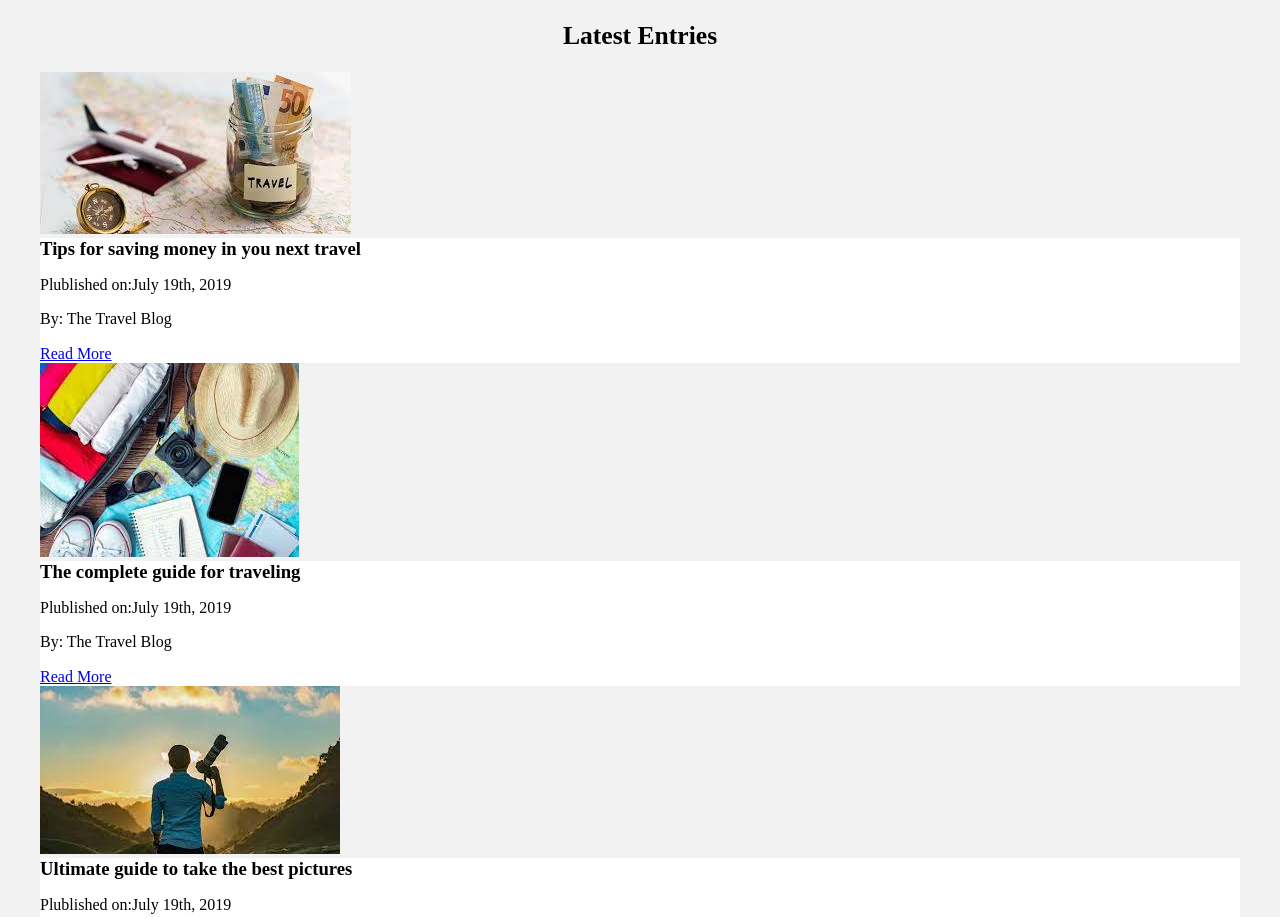
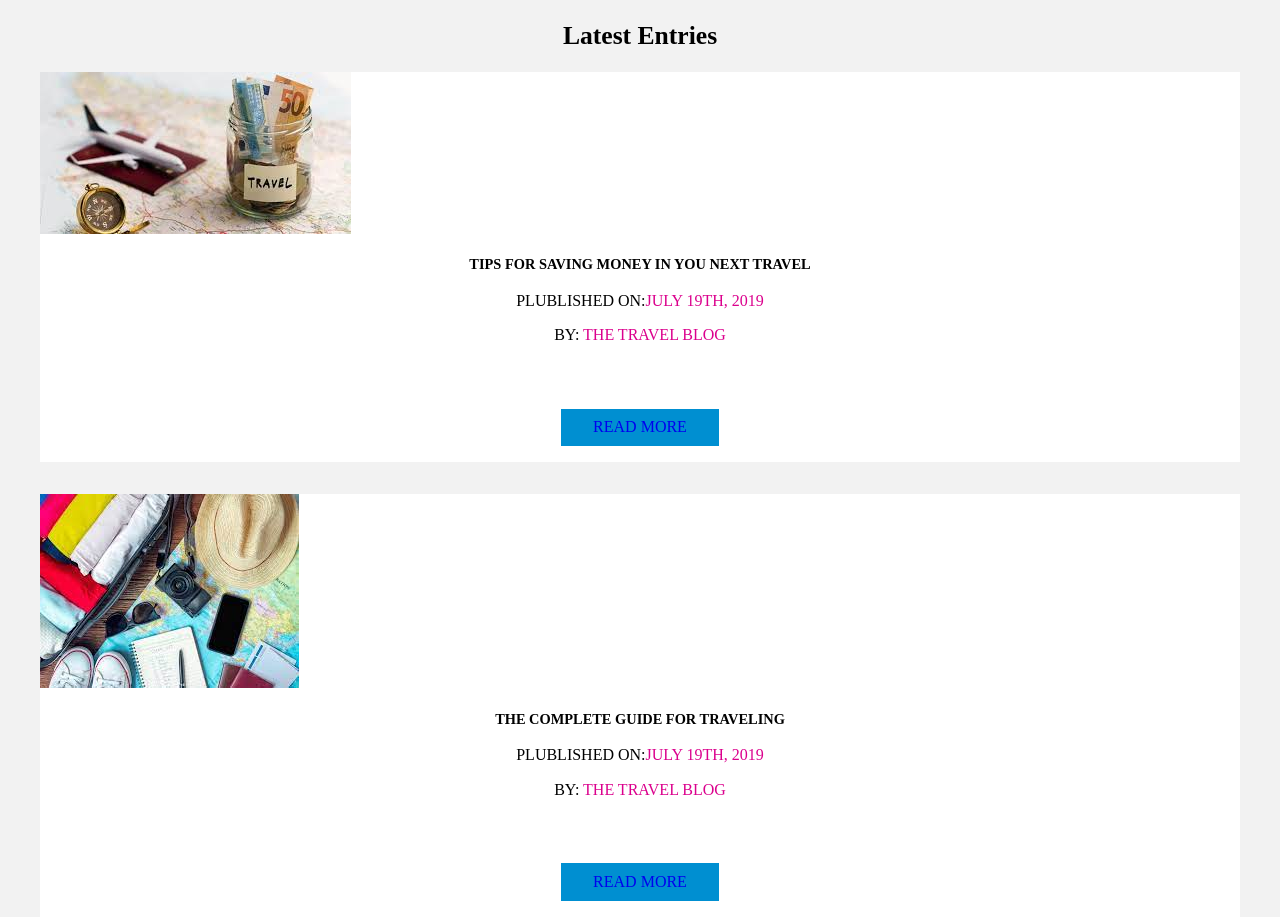
Before and after one commit to Divyarg018/05_building_a_card_element, a plain HTML site: page index.html in a window 1280 px wide. Shown: the top 917 px of the page. Drawn offline with nearby package versions, Linux system fonts and the light colour scheme; a web font is replaced by a local one.

Commit message:
building a card element part 2

```diff
--- a/css/style.css
+++ b/css/style.css
@@ -14,6 +14,7 @@ body{
 
 .img{
     max-width: 100%;
+    display: block;
 }
 
 h2{
@@ -25,10 +26,22 @@ h3{
     font-size: 700;
     font-family: "Libre Baskerville", serif;
 }
-main.container{
+.button{
+    background-color: #008fd1;
+    text-decoration: none;
+    padding: .6rem 2rem;
+    margin-top: 3rem;
+    display: inline-block;
+}
+main.content{
     display: flex;
     flex-wrap: wrap;
     justify-content: space-between;
+    color: white;
+}
+.entry{
+    margin-bottom: 2rem;
+    background-color: white;
 }
 
 @media (min-width:480px){
@@ -45,5 +58,15 @@ main.container{
 }
 
 .entry .content{
-    background-color: white;
+
+    padding: 1rem;
+    text-align: center;
+    text-transform: uppercase;
 }
+.content h3{
+    font-size: .9rem;
+    line-height: 1.5;
+}
+.content span{
+    color: #db008d;
+}
```
